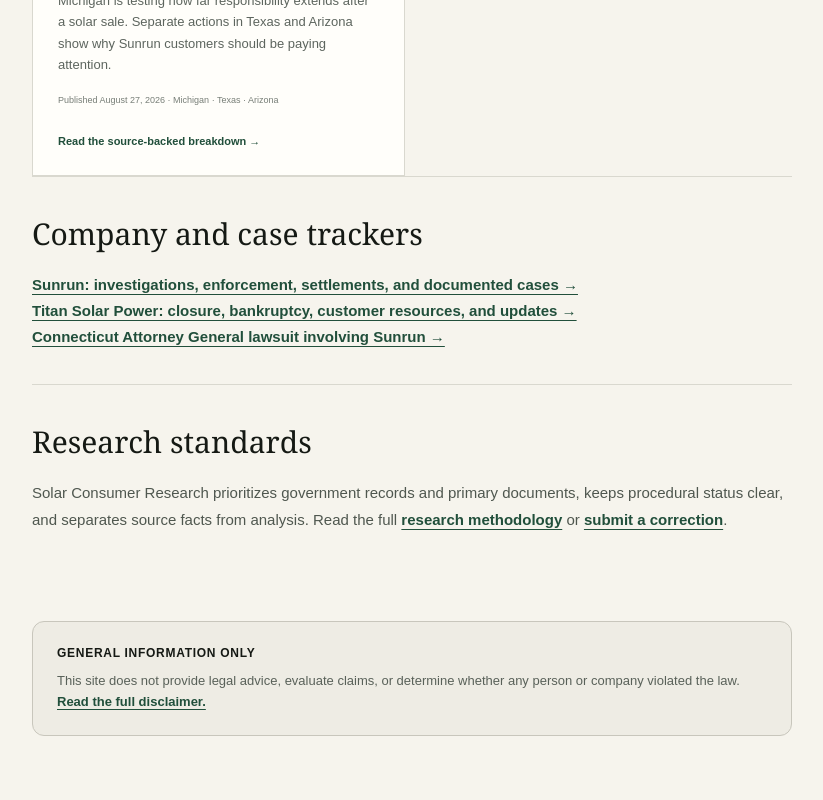
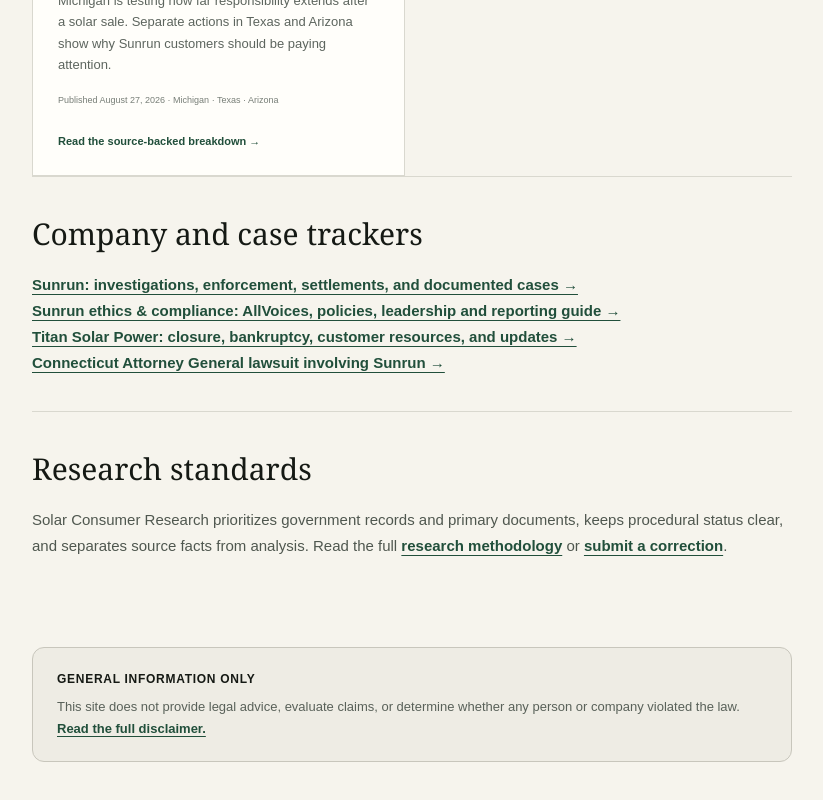
Before and after one commit to Decentralized-Rob/solar-consumer-research, a Next.js app: page /research in a window 1280 px wide. Shown: the part 1366-2166 px from the top of the page, without its empty margins (228-1051 px from the left). Built offline with nearby package versions, Linux system fonts and the light colour scheme.

Commit message:
Add Sunrun ethics guide to research index

```diff
--- a/app/research/page.tsx
+++ b/app/research/page.tsx
@@ -12,18 +12,10 @@ export const metadata: Metadata = {
   alternates: { canonical: "/research" },
   openGraph: {
     title: "Residential Solar Research, Lawsuits and Enforcement",
-    description:
-      "Original source-backed research and case tracking for residential solar consumers.",
+    description: "Original source-backed research and case tracking for residential solar consumers.",
     url: "/research",
     type: "website",
-    images: [
-      {
-        url: "https://solarcomplaint.com/og.png",
-        width: 1200,
-        height: 630,
-        alt: "Solar Consumer Research",
-      },
-    ],
+    images: [{ url: "https://solarcomplaint.com/og.png", width: 1200, height: 630, alt: "Solar Consumer Research" }],
   },
   twitter: {
     card: "summary_large_image",
@@ -113,23 +105,18 @@ export default function ResearchPage() {
 
         <section className="info-section">
           <h2>Company and case trackers</h2>
-          <p>
-            <Link href="/companies/sunrun">Sunrun: investigations, enforcement, settlements, and documented cases →</Link>
-          </p>
-          <p>
-            <Link href="/cases/titan-solar-power">Titan Solar Power: closure, bankruptcy, customer resources, and updates →</Link>
-          </p>
-          <p>
-            <Link href="/cases/connecticut-attorney-general-sunrun-lawsuit">Connecticut Attorney General lawsuit involving Sunrun →</Link>
-          </p>
+          <p><Link href="/companies/sunrun">Sunrun: investigations, enforcement, settlements, and documented cases →</Link></p>
+          <p><Link href="/companies/sunrun/ethics-compliance">Sunrun ethics &amp; compliance: AllVoices, policies, leadership and reporting guide →</Link></p>
+          <p><Link href="/cases/titan-solar-power">Titan Solar Power: closure, bankruptcy, customer resources, and updates →</Link></p>
+          <p><Link href="/cases/connecticut-attorney-general-sunrun-lawsuit">Connecticut Attorney General lawsuit involving Sunrun →</Link></p>
         </section>
 
         <section className="info-section">
           <h2>Research standards</h2>
           <p>
             Solar Consumer Research prioritizes government records and primary documents, keeps procedural status clear,
-            and separates source facts from analysis. Read the full <Link href="/methodology">research methodology</Link>
-            {" "}or <Link href="/corrections">submit a correction</Link>.
+            and separates source facts from analysis. Read the full <Link href="/methodology">research methodology</Link>{" "}
+            or <Link href="/corrections">submit a correction</Link>.
           </p>
         </section>
       </InfoPage>
```
